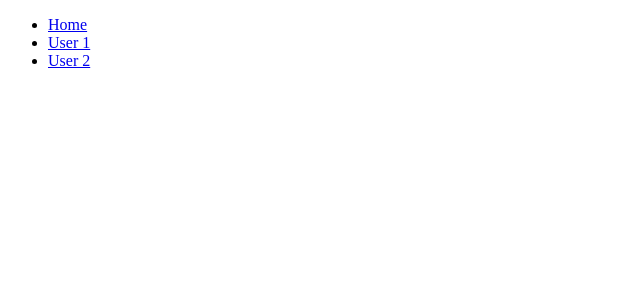
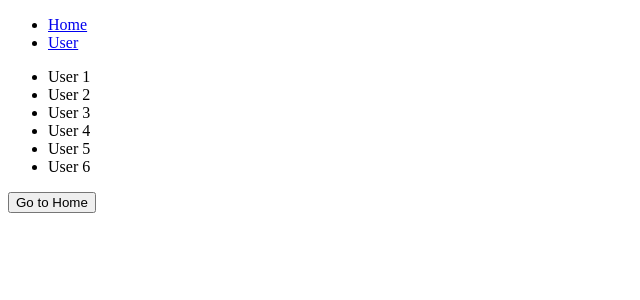
Before and after one commit to bilgihankose/vue-router-edu, a Vue app: page /user in a window 1280 px wide. Shown: the top 300 px of the page, without its empty margins (0-640 px from the left). Built offline with nearby package versions, Linux system fonts and the light colour scheme.

Commit message:
added children routes

```diff
--- a/src/components/Header.vue
+++ b/src/components/Header.vue
@@ -1,8 +1,7 @@
 <template>
 <ul>
   <router-link to="/" tag="li"><a>Home</a></router-link>
-  <router-link to="/user/1" tag="li"><a>User 1</a></router-link>
-  <router-link to="/user/2" tag="li"><a>User 2</a></router-link>
+  <router-link to="/user" tag="li"><a>User</a></router-link>
 </ul>
 </template>
 
--- a/src/components/User.vue
+++ b/src/components/User.vue
@@ -1,7 +1,6 @@
 <template>
   <div>
-    <p>User</p>
-    <p>Yolladigin ID: {{ id }}</p>
+    <router-view></router-view>
     <button @click="navigateToHome()">Go to Home</button>
   </div>
 
--- a/src/components/UserDetail.vue
+++ b/src/components/UserDetail.vue
@@ -1,5 +1,5 @@
 <template>
-
+  <p>User Detail</p>
 </template>
 
 <script>
@@ -7,7 +7,3 @@ export default {
   name: "UserDetail"
 }
 </script>
-
-<style scoped>
-
-</style>
--- a/src/components/UserEdit.vue
+++ b/src/components/UserEdit.vue
@@ -1,5 +1,5 @@
 <template>
-
+  <p>User Edit</p>
 </template>
 
 <script>
--- /dev/null
+++ b/src/components/UserStart.vue
@@ -0,0 +1,16 @@
+<template>
+<ul>
+  <li>User 1</li>
+  <li>User 2</li>
+  <li>User 3</li>
+  <li>User 4</li>
+  <li>User 5</li>
+  <li>User 6</li>
+</ul>
+</template>
+
+<script>
+export default {
+  name: "UserStart"
+}
+</script>
```
Also changed, not shown: routes.js (+11 -2 lines).
